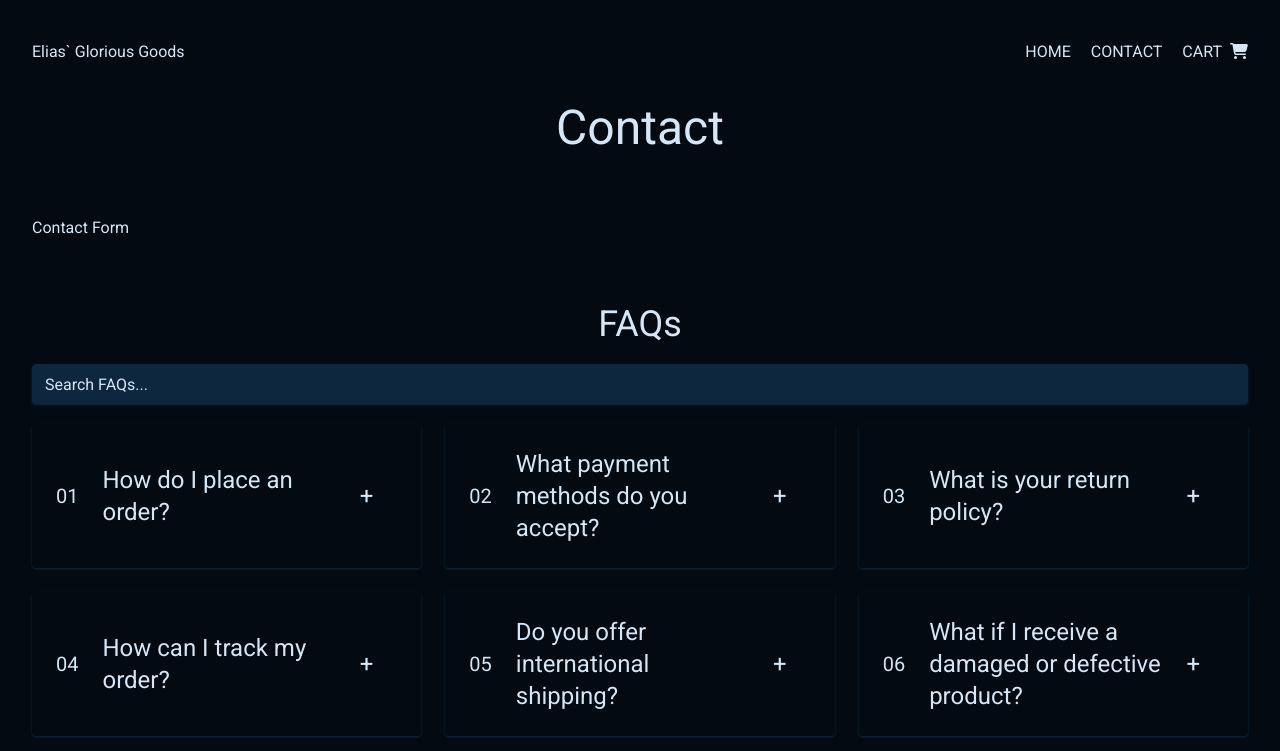
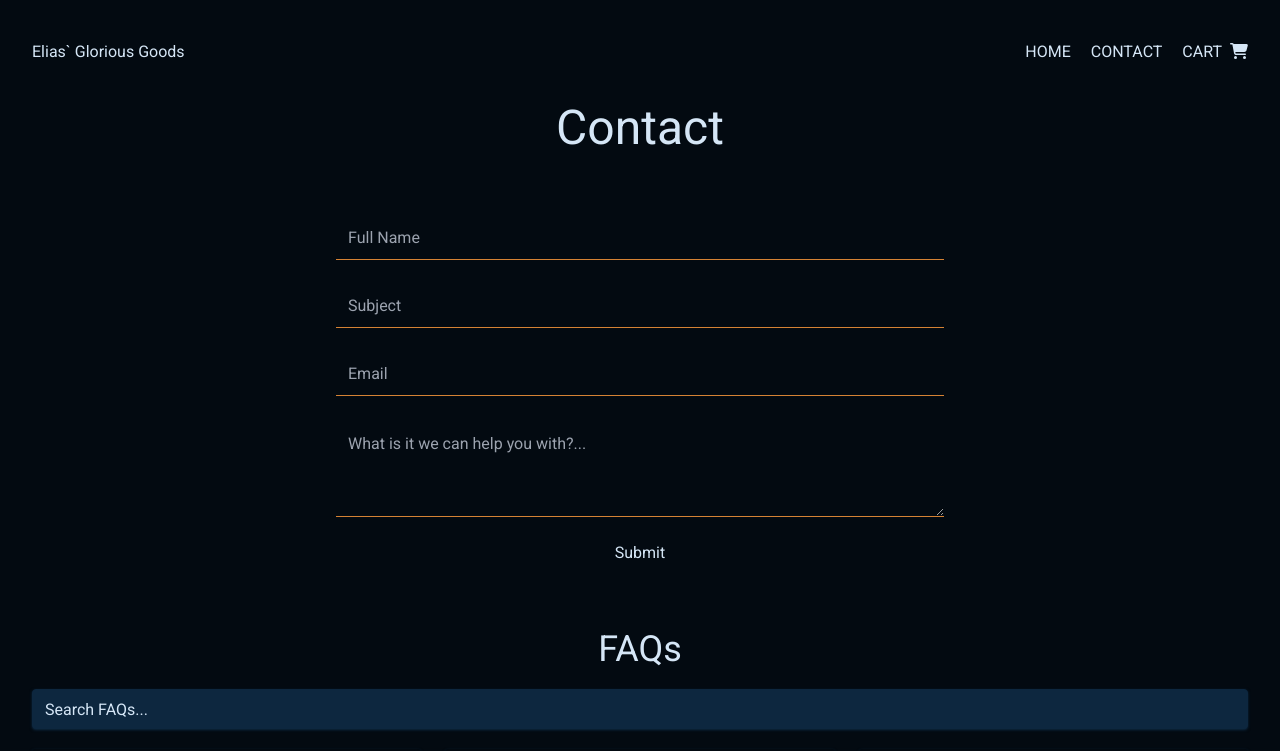
Before and after one commit to DrRuski/js-frameworks-ca, a React (Vite) app: page /contact in a window 1280 px wide. Shown: the top 751 px of the page. Built offline with nearby package versions, Linux system fonts and the light colour scheme; no server answers; the HTML template or start-up script is replaced by a standard one.

Commit message:
Fixed search for faqs and productList, also added form to contact page.

```diff
--- a/package.json
+++ b/package.json
@@ -19,6 +19,7 @@
     "match-sorter": "^6.3.1",
     "react": "^18.2.0",
     "react-dom": "^18.2.0",
+    "react-hook-form": "^7.47.0",
     "react-router-dom": "^6.16.0",
     "react-router-hash-link": "^2.4.3",
     "sort-by": "^1.2.0"
--- a/src/App.jsx
+++ b/src/App.jsx
@@ -9,11 +9,10 @@ import ErrorMessage from "./components/misc/error";
 import ContactPage from "./components/pages/contact";
 import CartPage from "./components/pages/cart";
 import SingleProduct from "./components/pages/singleProduct";
-import { useState } from "react";
 
 export default function App() {
-  const [query, setQuery] = useState("");
   const { isLoading, productData, error } = useData();
+
   return (
     <Routes>
       <Route element={<Layout />}>
@@ -25,21 +24,14 @@ export default function App() {
               <Hero productData={productData} />
               {isLoading && <Loader />}
               {!isLoading && !error ? (
-                <ProductList
-                  productData={productData}
-                  query={query}
-                  setQuery={setQuery}
-                />
+                <ProductList productData={productData} />
               ) : (
                 <ErrorMessage message={error} />
               )}
             </Home>
           }
         ></Route>
-        <Route
-          path="contact"
-          element={<ContactPage query={query} setQuery={setQuery} />}
-        ></Route>
+        <Route path="contact" element={<ContactPage />}></Route>
         <Route path="cart" element={<CartPage />}></Route>
         <Route path="product/:id" element={<SingleProduct />}></Route>
       </Route>
--- a/src/components/faqs/faqs.jsx
+++ b/src/components/faqs/faqs.jsx
@@ -1,12 +1,24 @@
 import { useState } from "react";
 import { faqs } from "../../data/faqs";
+import Search from "../misc/search";
 
 export default function Accordion() {
+  const [searchText, setSearchText] = useState("");
   const [curOpen, setIsOpen] = useState(null);
-
+  const faqsList = faqs.filter((faq) =>
+    faq.title.toLowerCase().includes(searchText)
+  );
   return (
+    <div className="flex flex-col gap-5">
+      <div>
+        <Search
+          query={searchText}
+          setQuery={setSearchText}
+          placeholderText="Search FAQs..."
+        />
+      </div>
       <div className="grid grid-col-1 md:grid-cols-2 lg:grid-cols-3 gap-6 text-text">
-      {faqs.map((faq, i) => (
+        {faqsList.map((faq, i) => (
           <FaqItem
             curOpen={curOpen}
             onOpen={setIsOpen}
@@ -17,6 +29,7 @@ export default function Accordion() {
             {faq.text}
           </FaqItem>
         ))}
+      </div>
     </div>
   );
 }
--- a/src/components/form/form.jsx
+++ b/src/components/form/form.jsx
@@ -1,3 +1,47 @@
+import { useForm } from "react-hook-form";
+
 export default function ContactForm() {
-  return <div className="text-text">Contact Form</div>;
+  const inputStyle = `h-full p-3 text-text bg-background border-b border-primary hover:border-primary outline-none focus:border-primary`;
+  const {
+    register,
+    handleSubmit,
+    formState: { errors },
+  } = useForm();
+  const onSubmit = (value) => alert(JSON.stringify(value, null, 2));
+  return (
+    <form
+      className="flex flex-col gap-4 md:gap-6 text-text w-full md:w-2/4 m-auto"
+      onSubmit={handleSubmit(onSubmit)}
+    >
+      <input
+        className={inputStyle}
+        placeholder="Full Name"
+        {...register("fullName", { required: true, minLength: 3 })}
+        type="text"
+      />
+      <input
+        className={inputStyle}
+        placeholder="Subject"
+        {...register("subject", { required: true, minLength: 3 })}
+        type="text"
+      />
+      <input
+        className={inputStyle}
+        placeholder="Email"
+        type="text"
+        {...register("email", {
+          required: true,
+          pattern: /^[A-Z0-9._%+-]+@[A-Z0-9.-]+\.[A-Z]{2,4}$/i,
+        })}
+      />
+      {errors.email && <span className="text-text text-">Invalid Email</span>}
+      <textarea
+        className={inputStyle}
+        placeholder="What is it we can help you with?..."
+        {...register("queryContent", { required: true, minLength: 3 })}
+        rows={3}
+      ></textarea>
+      <input type="submit" />
+    </form>
+  );
 }
--- a/src/components/misc/search.jsx
+++ b/src/components/misc/search.jsx
@@ -1,25 +1,11 @@
-import { useRef } from "react";
-import { useKey } from "./useKey";
-
 export default function Search({ query, setQuery, placeholderText }) {
-  const inputEl = useRef(null);
-
-  useKey("Enter", function () {
-    if (document.activeElement === inputEl.current) {
-      return;
-    }
-    inputEl.current.focus();
-    setQuery("");
-  });
-
   return (
     <input
-      className="block w-full h-10 rounded ps-3 text-text placeholder:text-text bg-secondary shadow shadow-secondary border border-secondary hover:border-primary outline-none focus:border-primary cursor-pointer py"
+      className="block w-full h-10 rounded ps-3 text-text placeholder:text-text bg-secondary shadow shadow-secondary border border-secondary hover:border-primary outline-none focus:border-primary cursor-pointer"
       type="text"
       placeholder={placeholderText}
       value={query}
       onChange={(e) => setQuery(e.target.value)}
-      ref={inputEl}
     />
   );
 }
--- a/src/components/pages/contact.jsx
+++ b/src/components/pages/contact.jsx
@@ -1,6 +1,5 @@
 import Accordion from "../faqs/faqs";
 import ContactForm from "../form/form";
-import Search from "../misc/search";
 
 export default function ContactPage({ query, setQuery }) {
   return (
@@ -11,12 +10,7 @@ export default function ContactPage({ query, setQuery }) {
       </div>
       <div className="flex flex-col gap-5">
         <h2 className="text-center text-text text-xl md:text-4xl">FAQs</h2>
-        <Search
-          query={query}
-          setQuery={setQuery}
-          placeholderText="Search FAQs..."
-        />
-        <Accordion />
+        <Accordion query={query} setQuery={setQuery} />
       </div>
     </section>
   );
--- a/src/components/pages/singleProduct.jsx
+++ b/src/components/pages/singleProduct.jsx
@@ -85,7 +85,7 @@ export default function SingleProduct() {
                     </span>
                   </>
                 ) : (
-                  <span className="text-sm md:text-base font-medium text-primary">
+                  <span className="text-sm md:text-3xl font-medium md:font-bold text-primary">
                     ${product.price}
                   </span>
                 )}
--- a/src/components/productList/productList.jsx
+++ b/src/components/productList/productList.jsx
@@ -1,20 +1,26 @@
 import Search from "../misc/search";
 import Button from "../misc/button";
 import { Link } from "react-router-dom";
+import { useState } from "react";
 
-export default function ProductList({ productData, query, setQuery }) {
+export default function ProductList({ productData }) {
+  const [searchText, setSearchText] = useState("");
+  const prodSearch = productData.filter((item) =>
+    item.title.toLowerCase().includes(searchText.toLowerCase())
+  );
   return (
     <section id="productList" className="flex flex-col gap-5">
       <div className="flex flex-col md:flex-row gap-5">
         <CategorySelect />
+
         <Search
-          query={query}
-          setQuery={setQuery}
+          query={searchText}
+          setQuery={setSearchText}
           placeholderText="Search Items..."
         />
       </div>
       <ul className="grid grid-cols-1 gap-5 md:grid-cols-3 lg:grid-cols-4 xl:grid-cols-5">
-        {productData?.map((product) => (
+        {prodSearch?.map((product) => (
           <Product product={product} key={product.id} />
         ))}
       </ul>
```
Also changed, not shown: 1 other file (tests, documents, lock files or other folders). Lines whose indentation alone changed are shown as unchanged.
